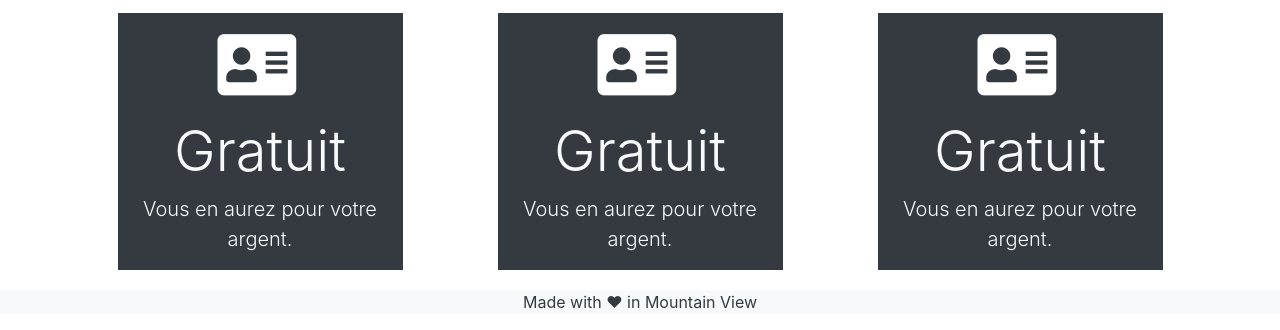
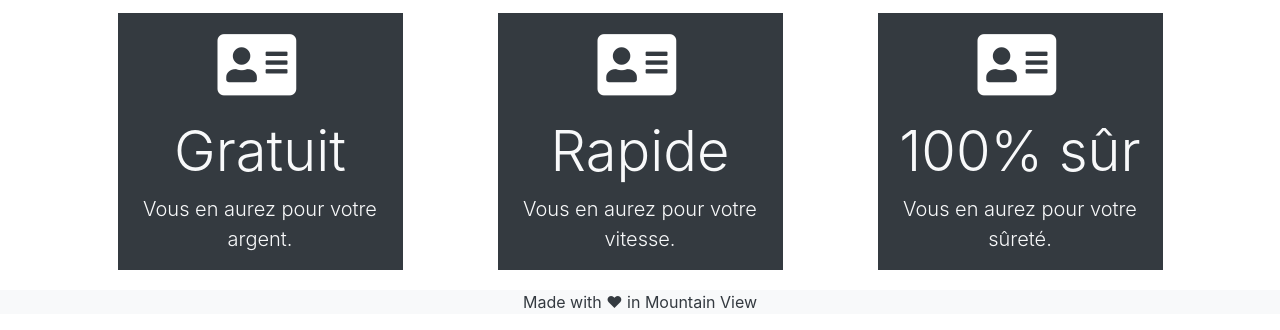
Before and after one commit to Segrelove/bootstrap, a plain HTML site: page index.html in a window 1280 px wide. Shown: the part 1118-1448 px from the top of the page. Drawn offline with nearby package versions, Linux system fonts and the light colour scheme.

Commit message:
quelques changements

```diff
--- a/index.html
+++ b/index.html
@@ -90,15 +90,15 @@
                   <span style="font-size: 70px; color: white;">
                   <i class="fas fa-address-card offset-4"></i>
                   </span>
-                  <h1 class="display-4 text-center text-light">Gratuit</h1>
-                  <p class="lead text-center text-light">Vous en aurez pour votre argent.</p>
+                  <h1 class="display-4 text-center text-light">Rapide</h1>
+                  <p class="lead text-center text-light">Vous en aurez pour votre vitesse.</p>
                 </div>
                 <div class="col-md-3 bg-dark">
                     <span style="font-size: 70px; color: white;">
                     <i class="fas fa-address-card offset-4"></i>
                     </span>
-                    <h1 class="display-4 text-center text-light">Gratuit</h1>
-                    <p class="lead text-center text-light">Vous en aurez pour votre argent.</p>
+                    <h1 class="display-4 text-center text-light">100% sûr</h1>
+                    <p class="lead text-center text-light">Vous en aurez pour votre sûreté.</p>
                   </div>
             </div>
           </div>
```
